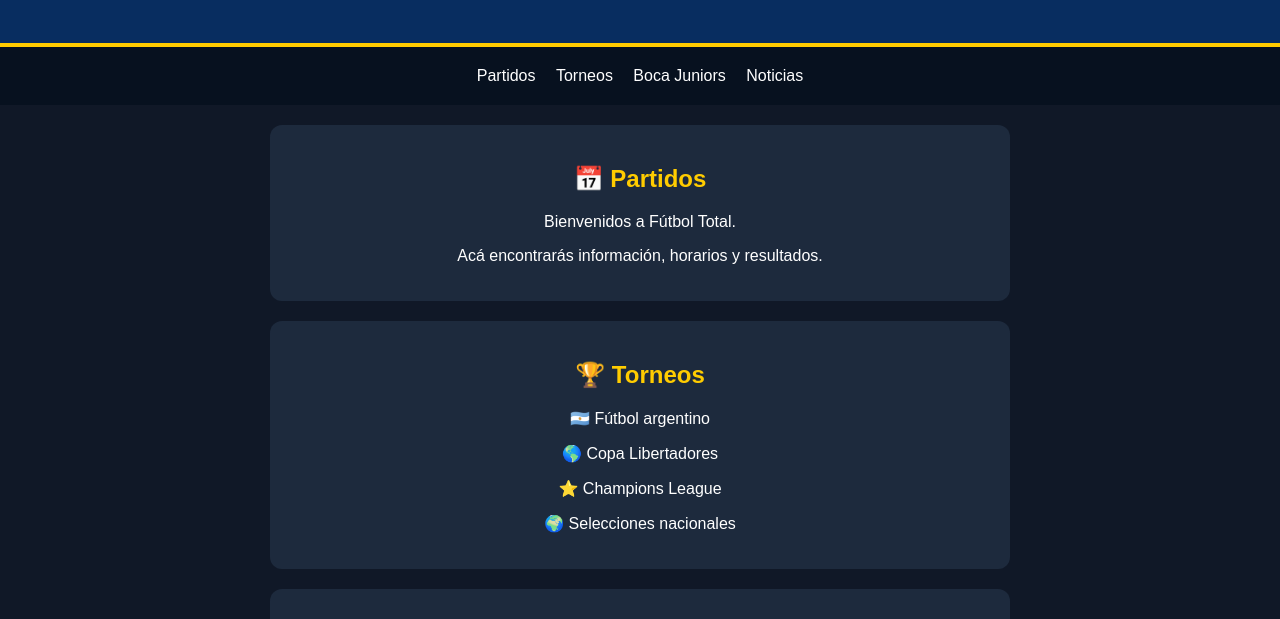
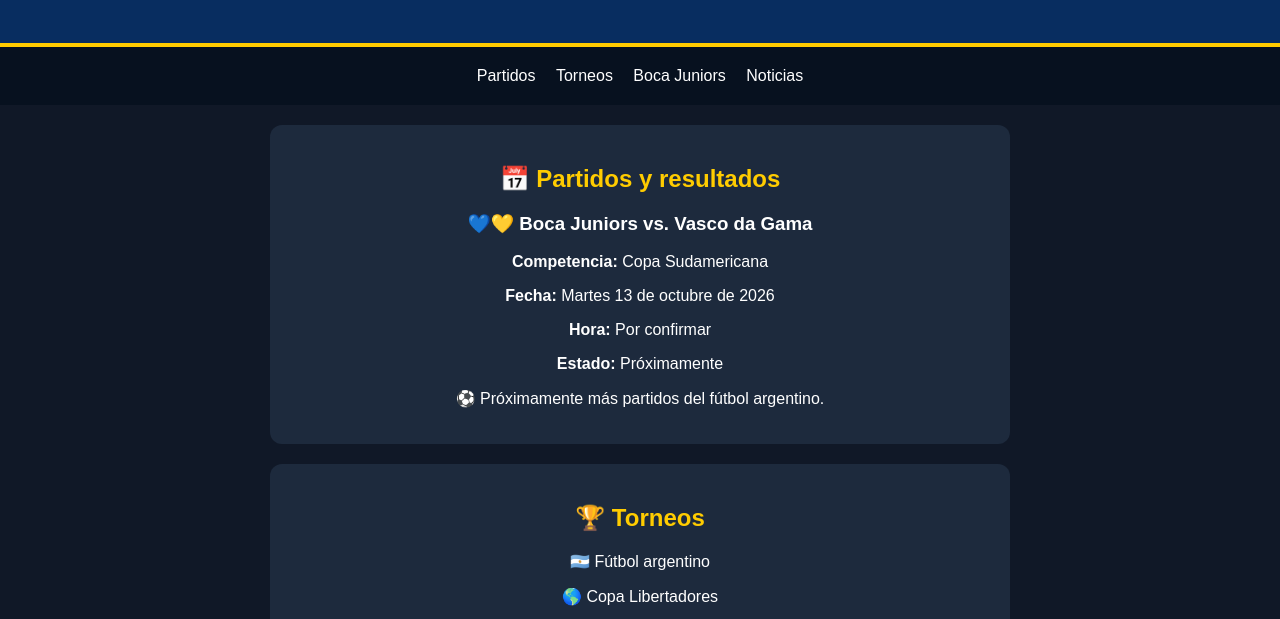
Before and after one commit to Donna3211/Futbol-Total, a plain HTML site: page index.html in a window 1280 px wide. Shown: the part 133-752 px from the top of the page. Drawn offline with Linux system fonts and the light colour scheme.

Commit message:
Update index.html

```diff
--- a/index.html
+++ b/index.html
@@ -53,9 +53,19 @@ section {
 </nav>
 
 <section id="partidos">
-  <h2>📅 Partidos</h2>
-  <p>Bienvenidos a Fútbol Total.</p>
-  <p>Acá encontrarás información, horarios y resultados.</p>
+    <h2>📅 Partidos y resultados</h2>
+
+  <div class="partido">
+    <h3>💙💛 Boca Juniors vs. Vasco da Gama</h3>
+    <p><strong>Competencia:</strong> Copa Sudamericana</p>
+    <p><strong>Fecha:</strong> Martes 13 de octubre de 2026</p>
+    <p><strong>Hora:</strong> Por confirmar</p>
+    <p><strong>Estado:</strong> Próximamente</p>
+  </div>
+
+  <p>⚽ Próximamente más partidos del fútbol argentino.</p>
+
+
 </section>
 
 <section id="torneos">
```
